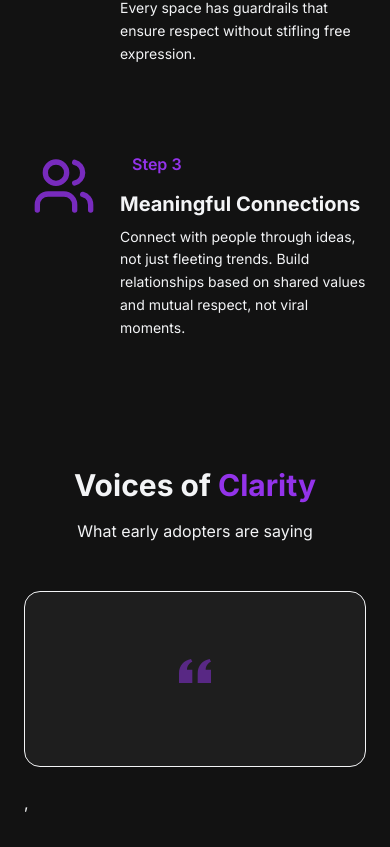
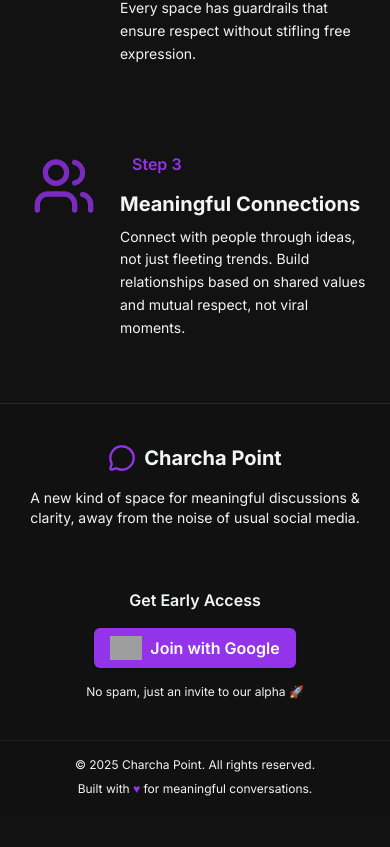
Before and after one commit to Ayush01010101/Social-media, a React (Vite) app: page / in a window 390 px wide. Shown: the part 1915-2762 px from the top of the page. After the commit the page ends 2728 px from the top, so only its background shows below. Built offline with nearby package versions, Linux system fonts and the light colour scheme; grey boxes are pictures that could not be loaded.

Commit message:
landing page update

```diff
--- a/src/Components/LandingPage.tsx
+++ b/src/Components/LandingPage.tsx
@@ -46,7 +46,7 @@
   const clarityOpacity = Math.min(1, scrollProgress / 50)
 
   return (
-    <div className="bg-charcha-bg  text-charcha-text-light min-h-screen overflow-x-hidden">
+    <div className="bg-charcha-bg  text-charcha-text-light min-h-screen overflow-x-hidden flex flex-col">
       <Particles />
       <div className="fixed inset-0 pointer-events-none z-0" style={{ opacity: noiseOpacity }}>
         <div className="absolute top-20 left-10 w-64 h-0.5 bg-gradient-to-r from-transparent via-charcha-text-muted/20 to-transparent animate-noise-1"></div>
@@ -263,33 +263,39 @@
         </div>
       </section>
 
-      <section className="relative py-16 md:py-32 px-6 bg-transparent">
-        <div className="max-w-6xl mx-auto">
-          <div className="text-center mb-12 md:mb-20">
-            <h2 className="text-3xl md:text-6xl font-bold mb-4 md:mb-6">
-              Voices of <span className="text-charcha-purple">Clarity</span>
-            </h2>
-            <p className="text-base md:text-xl text-charcha-text-muted">What early adopters are saying</p>
+      <footer className="z-30  relative bg-[#121212]/75 w-full mt-auto bg-charcha-bg/80 border-t border-white/10 backdrop-blur-sm">
+        <div className="max-w-7xl mx-auto px-6 py-10 sm:py-14 flex flex-col md:flex-row items-center md:items-start justify-between gap-10 sm:gap-16">
+          <div className="flex flex-col items-center md:items-start gap-4 mb-5 md:mb-0">
+            <div className="flex items-center gap-2">
+              <MessageCircle className="w-7 h-7 text-charcha-purple" />
+              <span className="font-bold text-xl text-charcha-text-light">Charcha Point</span>
+            </div>
+            <p className="text-sm sm:text-base text-charcha-text-muted md:max-w-xs text-center md:text-left">
+              A new kind of space for meaningful discussions & clarity, away from the noise of usual social media.
+            </p>
           </div>
-          <div className="grid md:grid-cols-3 gap-6 md:gap-8">
-            <div className="group bg-charcha-surface border border-charcha-border rounded-2xl transition-all duration-300 hover:border-charcha-purple hover:animate-glow-pulse p-5 md:p-8 h-44 md:h-80 flex items-center justify-center">
-              <div>
-                <div className="mb-4 md:mb-6 flex justify-center">
-                  <svg
-                    className="w-8 h-8 md:w-10 md:h-10 text-charcha-purple opacity-50"
-                    fill="currentColor"
-                    viewBox="0 0 24 24"
-                  >
-                    <path d="M14.017 21v-7.391c0-5.704 3.731-9.57 8.983-10.609l.995 2.151c-2.432.917-3.995 3.638-3.995 5.849h4v10h-9.983zm-14.017 0v-7.391c0-5.704 3.748-9.57 9-10.609l.996 2.151c-2.433.917-3.996 3.638-3.996 5.849h3.983v10h-9.983" />
-                  </svg>
-                </div>
-                {/* Add testimonial text/content here if needed */}
-              </div>
-            </div>
-            {/* Repeat testimonials as needed */},          </div>
+
+          {/* Newsletter / Call to action */}
+          <div className="flex flex-col items-center md:items-end gap-3 w-full md:w-auto">
+            <p className="text-base font-semibold text-charcha-text-light mb-1">Get Early Access</p>
+            <button
+              onClick={() => SignInWithGoogle()}
+              className="flex items-center gap-2 px-4 py-2 rounded-md bg-charcha-purple text-white font-semibold hover:bg-purple-700 focus:outline-none focus:ring-2 focus:ring-charcha-purple transition-all shadow shadow-charcha-purple/25"
+            >
+              <img className="h-6" src="https://static.vecteezy.com/system/resources/previews/046/861/647/non_2x/google-logo-transparent-background-free-png.png" alt="Google Icon" />
+              Join with Google
+            </button>
+            <p className="text-xs text-charcha-text-muted mt-1">No spam, just an invite to our alpha 🚀</p>
+          </div>
         </div>
-      </section>
-    </div>
+        <div className="flex flex-col md:flex-row items-center justify-between max-w-7xl mx-auto px-6 py-4 border-t border-white/5 text-xs text-charcha-text-muted">
+          <span className="mb-2 md:mb-0">&copy; {new Date().getFullYear()} Charcha Point. All rights reserved.</span>
+          <span>
+            Built with <span className="text-charcha-purple">♥</span> for meaningful conversations.
+          </span>
+        </div>
+      </footer >
+    </div >
   )
 }
 
```
Also changed, not shown: 1 other file (tests, documents, lock files or other folders).
